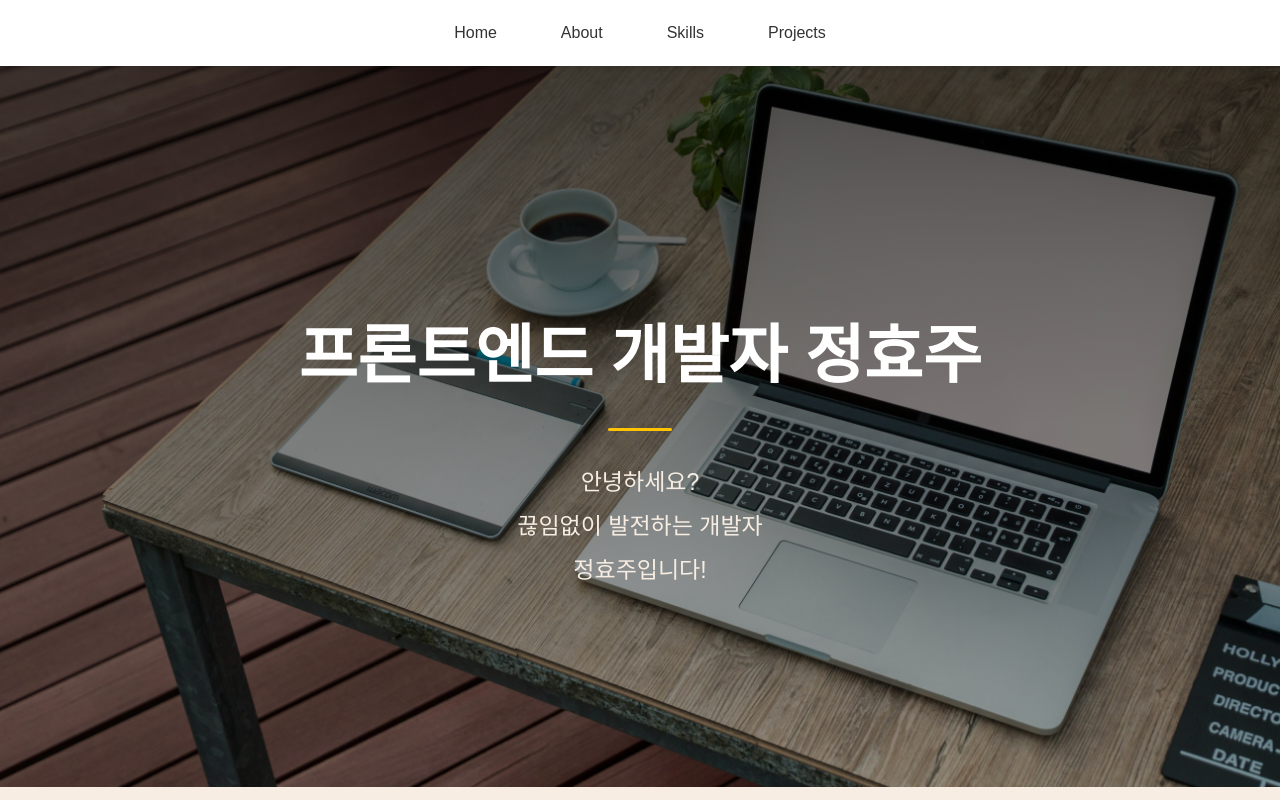
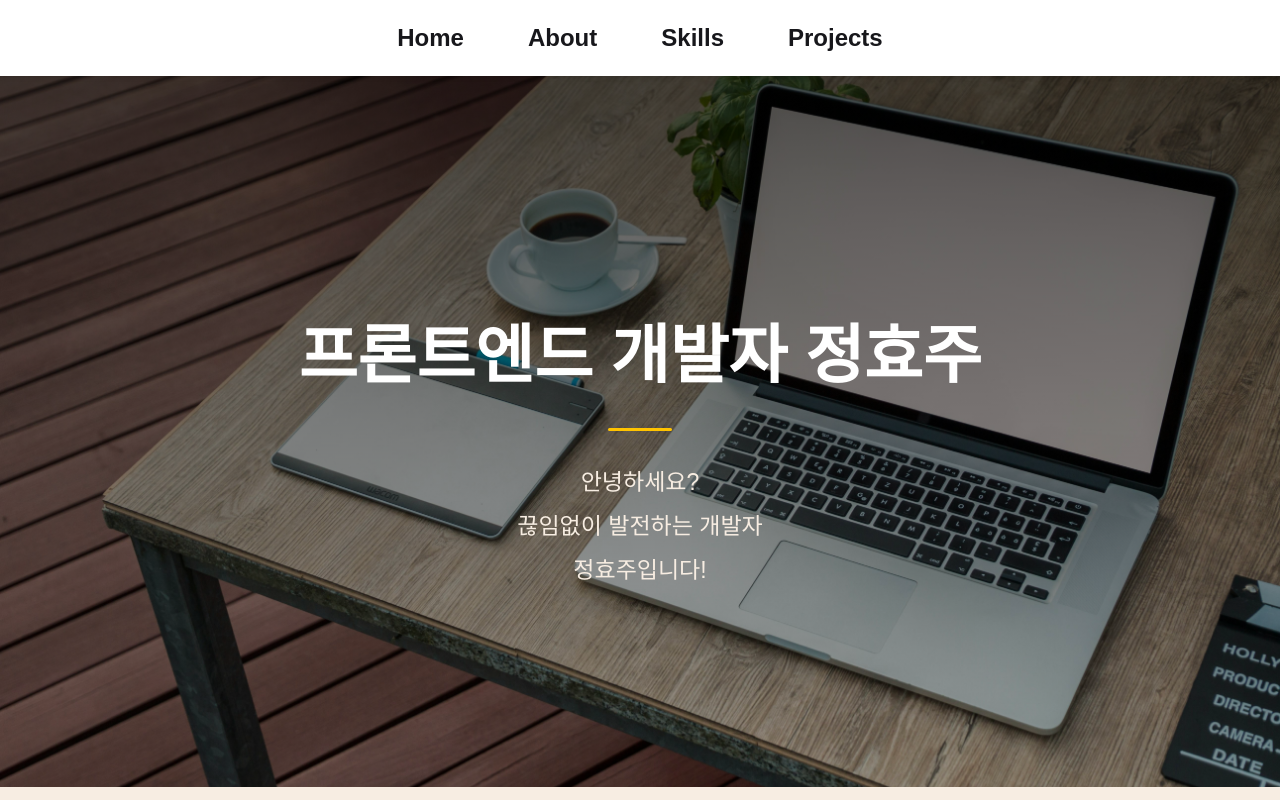
Before and after one commit to h-0y28/h-0y28, a React (Vite) app: page / in a window 1280 px wide. Shown: the top 800 px of the page. Built offline with nearby package versions, Linux system fonts and the light colour scheme; a web font is replaced by a local one.

Commit message:
style: change header font size and color

```diff
--- a/src/components/Header/style.ts
+++ b/src/components/Header/style.ts
@@ -1,4 +1,5 @@
 import styled from "styled-components";
+import theme from "../../styles/theme";
 
 export const HeaderContainer = styled.header`
   position: fixed;
@@ -20,12 +21,13 @@ export const NavButton = styled.button`
   padding: 0.5rem 1rem;
   background: none;
   border: none;
-  color: #333;
-  font-size: 1rem;
+  color: ${theme.colors.black};
+  font-size: 1.5rem;
+  font-weight: bold;
   cursor: pointer;
   transition: color 0.2s;
 
   &:hover {
-    color: #007bff;
+    color: ${theme.colors.secondary};
   }
 `;
```
